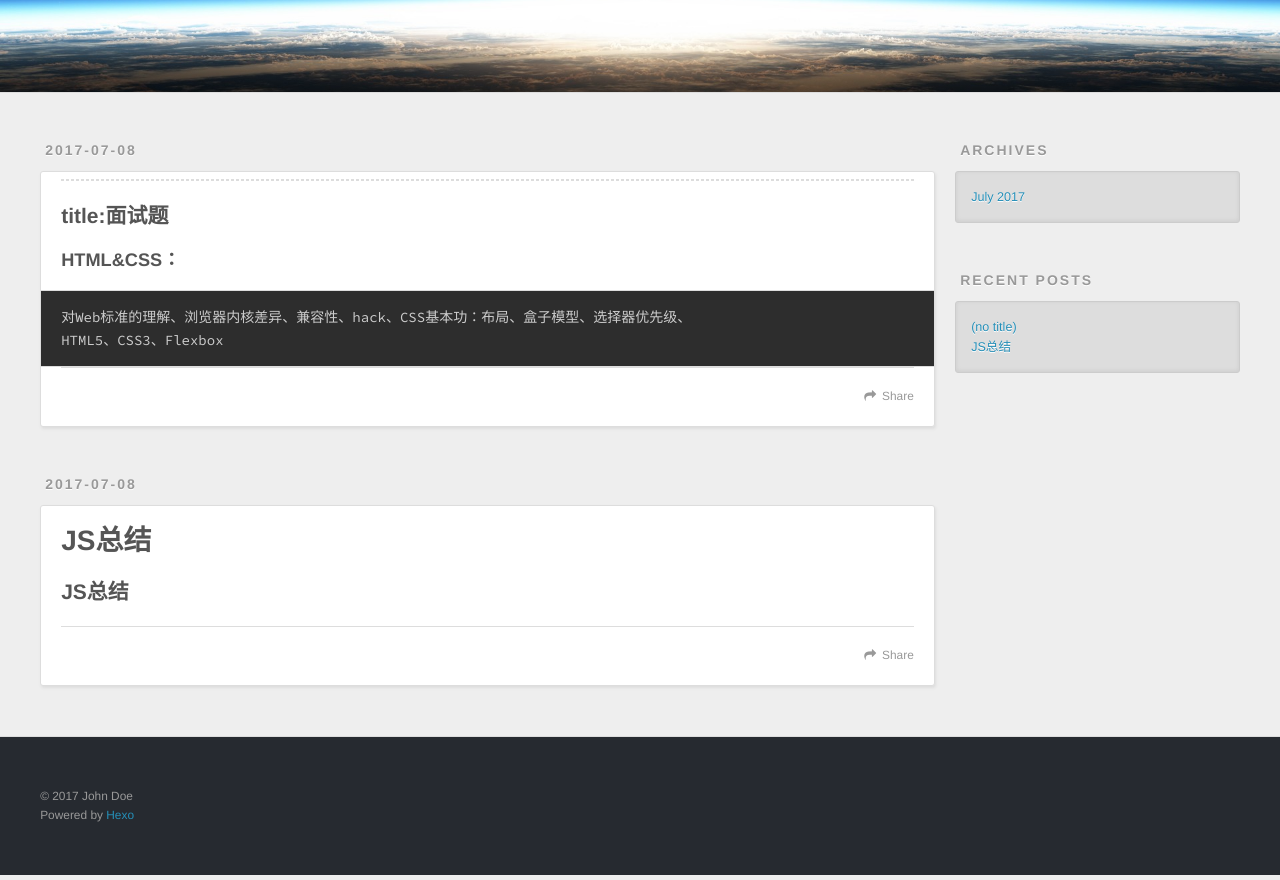
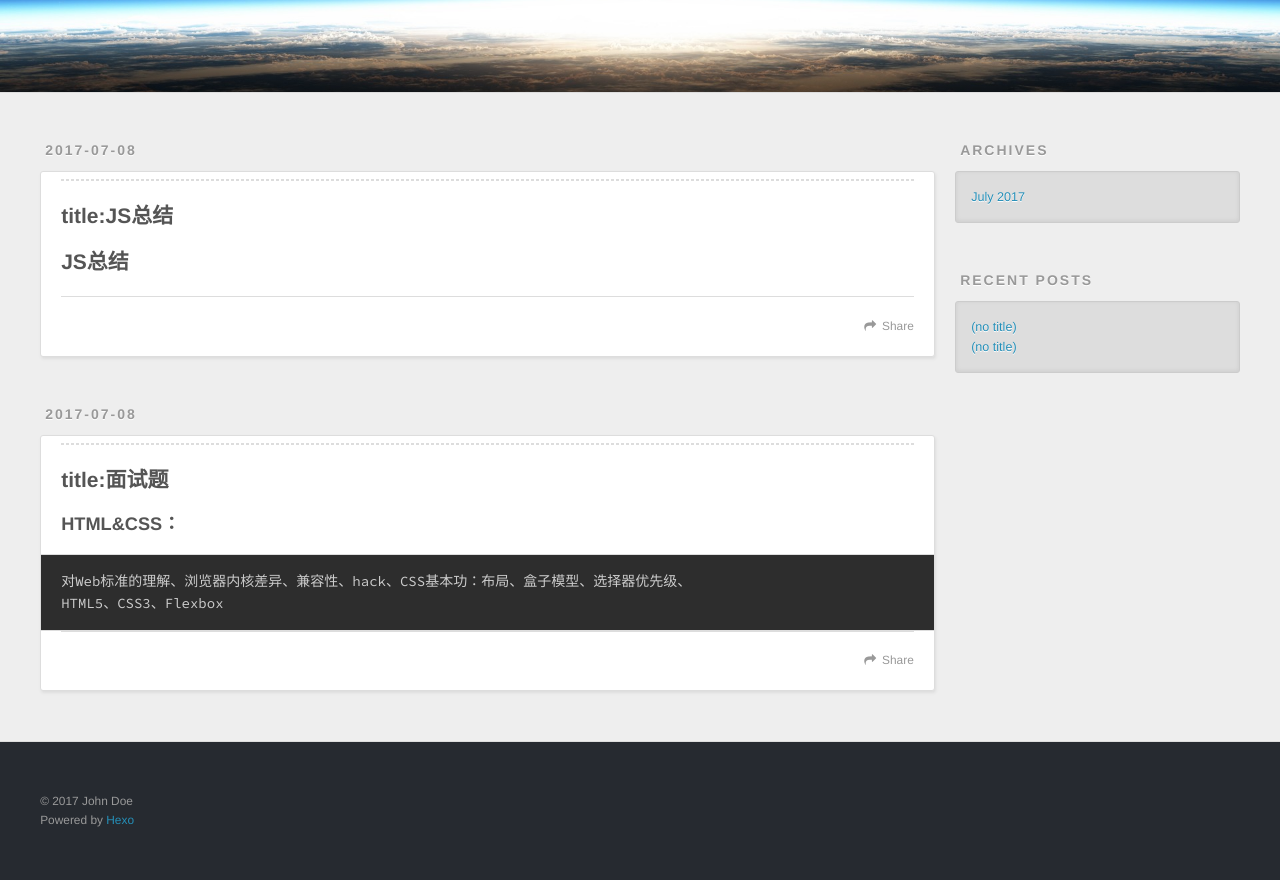
Before and after one commit to yishu2110/yishu2110.github.io, a plain HTML site: page index.html in a window 1280 px wide. Shown: the part 208-1088 px from the top of the page. Drawn offline with nearby package versions, Linux system fonts and the light colour scheme.

Commit message:
Site updated: 2017-07-08 09:01:04

```diff
--- a/index.html
+++ b/index.html
@@ -61,6 +61,33 @@
       <div class="outer">
         <section id="main">
 
+    <article id="post-javaScript" class="article article-type-post" itemscope itemprop="blogPost">
+  <div class="article-meta">
+    <a href="/2017/07/08/javaScript/" class="article-date">
+  <time datetime="2017-07-08T01:00:56.773Z" itemprop="datePublished">2017-07-08</time>
+</a>
+
+  </div>
+  <div class="article-inner">
+
+
+    <div class="article-entry" itemprop="articleBody">
+
+        <hr>
+<h2 id="title-JS总结"><a href="#title-JS总结" class="headerlink" title="title:JS总结"></a>title:JS总结</h2><h2 id="JS总结"><a href="#JS总结" class="headerlink" title="JS总结"></a>JS总结</h2>
+
+    </div>
+    <footer class="article-footer">
+      <a data-url="http://yoursite.com/2017/07/08/javaScript/" data-id="cj4ul3csg0000p8u62ldgcj69" class="article-share-link">Share</a>
+
+
+    </footer>
+  </div>
+
+</article>
+
+
+
     <article id="post-面试题" class="article article-type-post" itemscope itemprop="blogPost">
   <div class="article-meta">
     <a href="/2017/07/08/面试题/" class="article-date">
@@ -80,43 +107,7 @@ HTML5、CSS3、Flexbox
 
     </div>
     <footer class="article-footer">
-      <a data-url="http://yoursite.com/2017/07/08/面试题/" data-id="cj4ul0y5a000074u6gq6s9fs3" class="article-share-link">Share</a>
-
-
-    </footer>
-  </div>
-
-</article>
-
-
-
-    <article id="post-javaScript" class="article article-type-post" itemscope itemprop="blogPost">
-  <div class="article-meta">
-    <a href="/2017/07/08/javaScript/" class="article-date">
-  <time datetime="2017-07-08T00:59:04.358Z" itemprop="datePublished">2017-07-08</time>
-</a>
-
-  </div>
-  <div class="article-inner">
-
-
-      <header class="article-header">
-
-
-    <h1 itemprop="name">
-      <a class="article-title" href="/2017/07/08/javaScript/">JS总结</a>
-    </h1>
-
-
-      </header>
-
-    <div class="article-entry" itemprop="articleBody">
-
-        <h2 id="JS总结"><a href="#JS总结" class="headerlink" title="JS总结"></a>JS总结</h2>
-
-    </div>
-    <footer class="article-footer">
-      <a data-url="http://yoursite.com/2017/07/08/javaScript/" data-id="cj4ul0y5a000174u64bvertxh" class="article-share-link">Share</a>
+      <a data-url="http://yoursite.com/2017/07/08/面试题/" data-id="cj4ul3csg0001p8u6ctu9547d" class="article-share-link">Share</a>
 
 
     </footer>
@@ -156,11 +147,11 @@ HTML5、CSS3、Flexbox
       <ul>
 
           <li>
-            <a href="/2017/07/08/面试题/">(no title)</a>
+            <a href="/2017/07/08/javaScript/">(no title)</a>
           </li>
 
           <li>
-            <a href="/2017/07/08/javaScript/">JS总结</a>
+            <a href="/2017/07/08/面试题/">(no title)</a>
           </li>
 
       </ul>
```
Also changed, not shown: 2017/07/08/javaScript/index.html (+16 -29 lines), 2017/07/08/面试题/index.html (+10 -6 lines), archives/2017/07/index.html (+6 -12 lines), archives/2017/index.html (+6 -12 lines), archives/index.html (+6 -12 lines).
